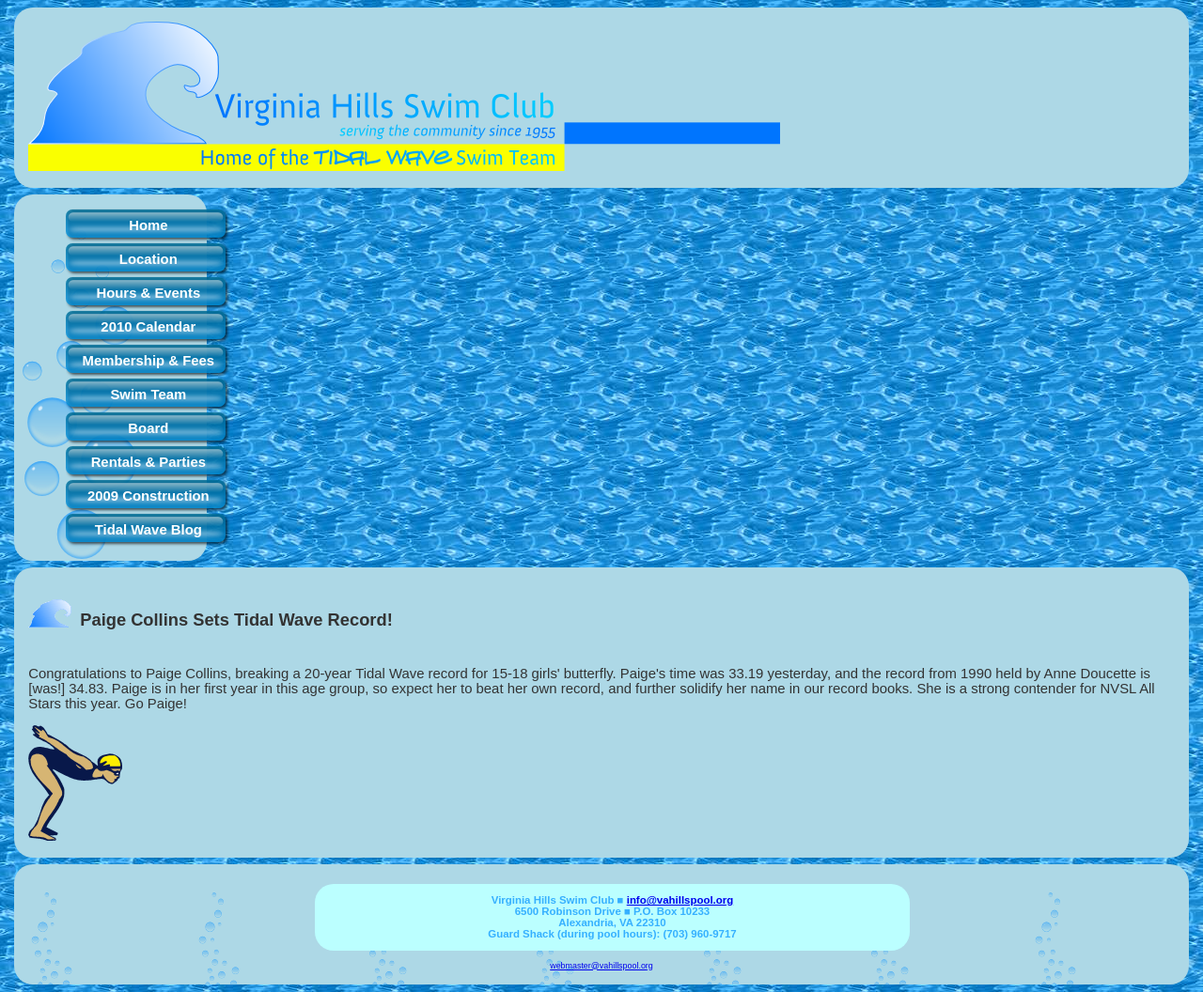
After one commit to CarolMontoya/vahillsp, a PHP site: page /record.php in a window 1280 px wide. The commit adds this page. Shown: the whole page at 94% size. Run offline with PHP 8.4, Linux system fonts and the light colour scheme; some libraries are stand-ins or nearby versions.

Commit message:
record notification

```diff
--- a/index.php
+++ b/index.php
@@ -30,7 +30,7 @@
     <div class="collage-header">
       <ul class="collage-links">
         <li>
-          <a href="aerobics.php">Sign up for Deep Water Aerobics now!</a>
+          <a href="record.php">Paige Collins Sets Tidal Wave Record!</a>
         </li>
         <li>
           <a href="schedule.php#end-of-school">End of school party, Thursday, June 24th, 2010</a>
--- /dev/null
+++ b/record.php
@@ -0,0 +1,28 @@
+<?php
+  global $siteTitle;
+  $siteTitle = "Deep Water Aerobics 2010";
+  include_once "header.inc";
+?>
+<div class="rounded">
+  <div class="yui-g">
+    <h2>
+      Paige Collins Sets Tidal Wave Record!
+    </h2>
+  </div>
+  <div class="yui-g">
+    <div class="yui-u first">
+      <p>
+        Congratulations to Paige Collins, breaking a 20-year Tidal Wave record
+for 15-18 girls' butterfly. Paige's time was 33.19 yesterday, and the
+record from 1990 held by Anne Doucette is [was!] 34.83. Paige is in
+her first year in this age group, so expect her to beat her own
+record, and further solidify her name in our record books. She is a
+strong contender for NVSL All Stars this year. Go Paige!
+      </p>
+    </div>
+    <div class="yui-u">
+      <img src="images/record.png" alt="Record swimmer">
+    </div>
+  </div>
+</div>
+<?php include_once "footer.inc"; ?>
```
Also changed, not shown: images/record.png (added).
